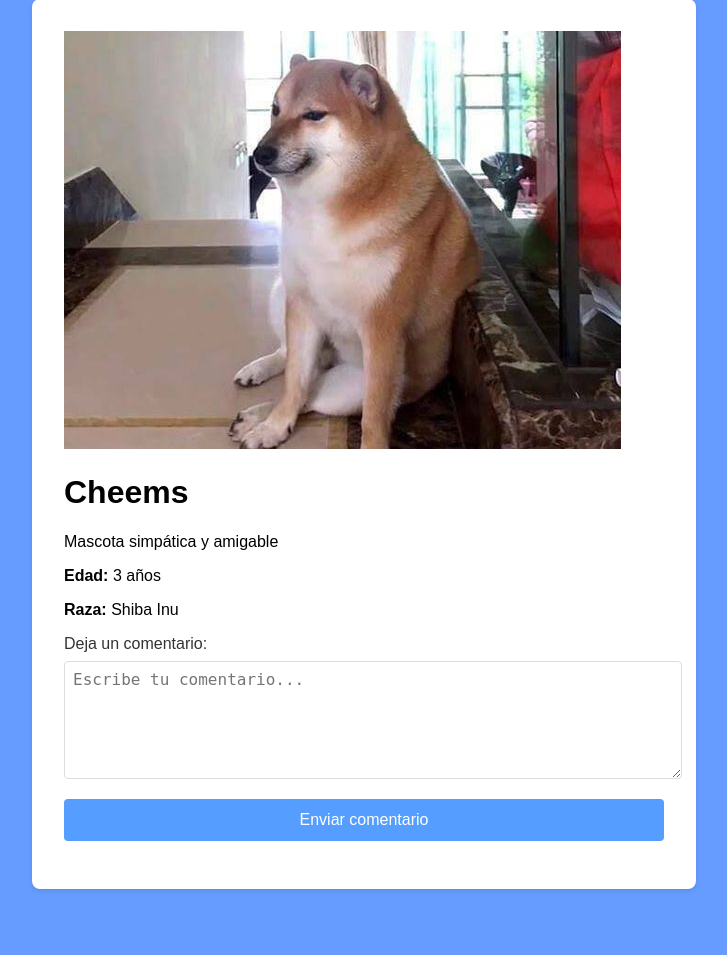
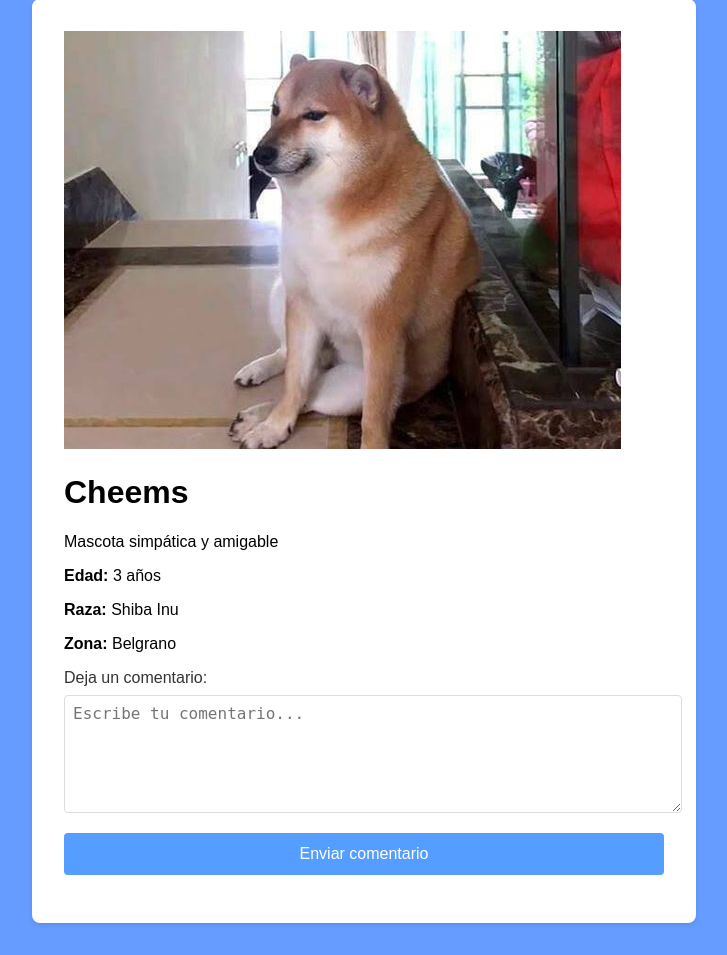
Before and after one commit to 7URKO0/Michilines, a Flask app: page /perfil/1 in a window 1280 px wide. Shown: the part 33-988 px from the top of the page, without its empty margins (276-1003 px from the left). Before the commit the page ends 924 px from the top, so only its background shows below. Run offline with Flask 3, Linux system fonts and the light colour scheme.

Commit message:
info diccionario

```diff
--- a/app.py
+++ b/app.py
@@ -8,49 +8,56 @@ mascotas = {
         'descripcion': 'Mascota simpática y amigable',
         'imagenUrl': 'imagenes/Cheems.jpg',
         'edad': '3 años',
-        'raza': 'Shiba Inu'
+        'raza': 'Shiba Inu',
+        'zona': 'Belgrano'
     },
     2: {
         'nombre': 'Bobby',
         'descripcion': 'Perro enérgico y leal',
         'imagenUrl': 'imagenes/Bobby.jpg',
         'edad': '5 años',
-        'raza': 'Golden Retriever'
+        'raza': 'Golden Retriever',
+        'zona': 'Villa crespo'
     },
     3: {
         'nombre': 'Luna',
         'descripcion': 'Gatita juguetona y cariñosa',
         'imagenUrl': 'imagenes/Luna.jpg',
         'edad': '2 años',
-        'raza': 'Siamesa'
+        'raza': 'Siamesa',
+        'zona': 'Villa Urquiza'
     },
     4: {
         'nombre': 'copito',
         'descripcion': 'conejo amigable y dienton',
         'imagenUrl': 'imagenes/copito.jpg',
         'edad': '5 meses',
-        'raza': 'conejo'
+        'raza': 'conejo',
+        'zona': 'Once'
     },
     5: {
         'nombre': 'franklin',
         'descripcion': 'tortuga timida e incomprendida',
         'imagenUrl': 'imagenes/copitofranklin.jpg',
         'edad': '15 años',
-        'raza': 'tortuga'
+        'raza': 'tortuga',
+        'zona': 'Tigre'
     },
     6: {
         'nombre': 'Tomi',
         'descripcion': 'Perro jugueton',
         'imagenUrl': 'imagenes/Tomi.jpg',
         'edad': '6 años',
-        'raza': 'Border Collie'
+        'raza': 'Border Collie',
+        'zona': 'Palermo'
     },
     7: {
         'nombre': 'Mara',
         'descripcion': 'Perra tranquila',
         'imagenUrl': 'imagenes/Mara.jpg',
         'edad': '4 años',
-        'raza': 'Pug'
+        'raza': 'Pug',
+        'zona': 'Recoleta'
     },
 }
 
--- a/templates/perfilmascota.html
+++ b/templates/perfilmascota.html
@@ -19,6 +19,7 @@
                 <p>{{ mascota['descripcion'] }}</p>
                 <p><strong>Edad:</strong> {{ mascota['edad'] }}</p>
                 <p><strong>Raza:</strong> {{ mascota['raza'] }}</p>
+                <p><strong>Zona:</strong> {{ mascota['zona'] }}</p>
             </div>
         </div>
 
```
